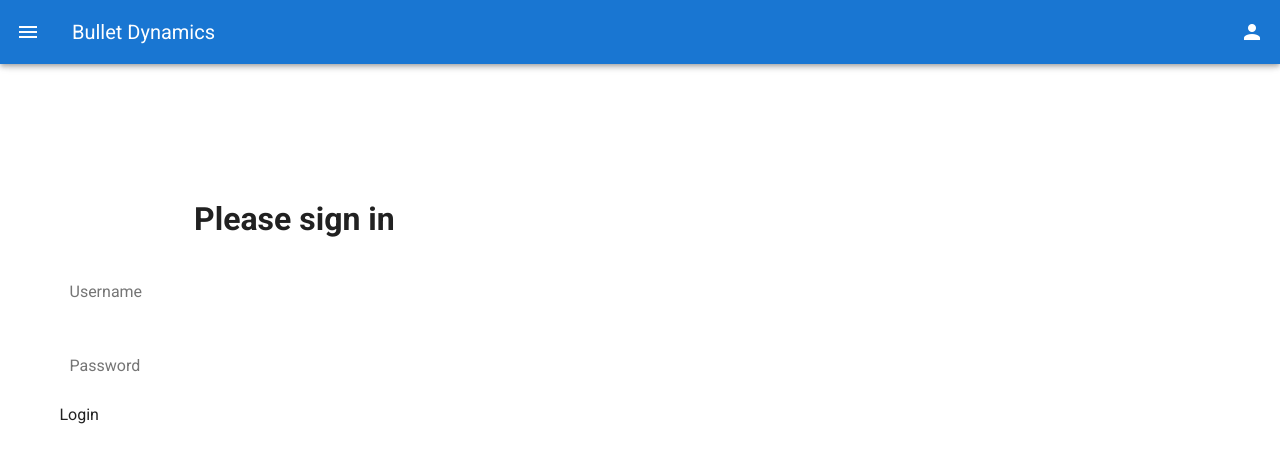
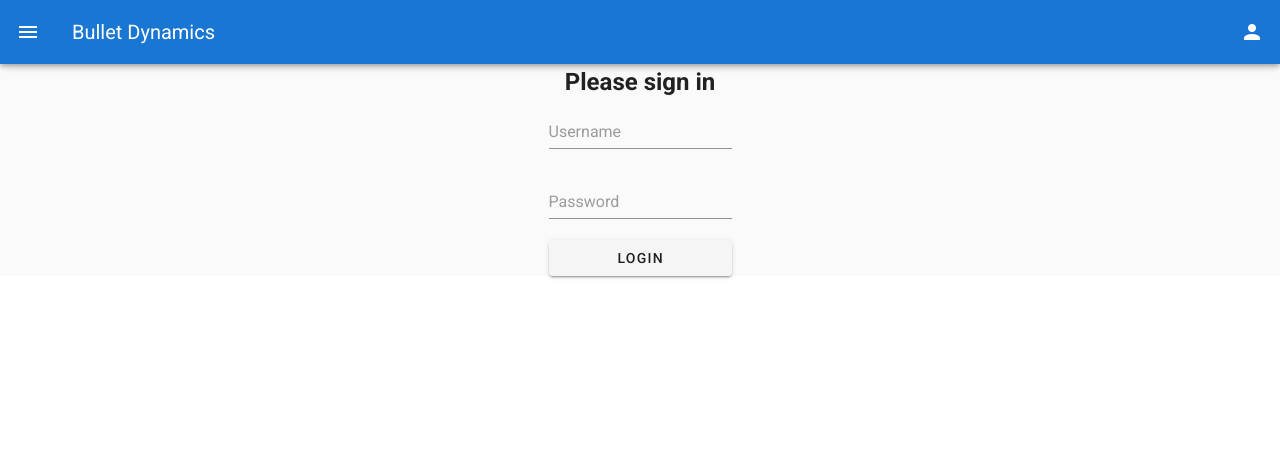
Before and after one commit to HE-Arc/bullet-dynamics, a Vue app in the folder frontend/: page /login in a window 1280 px wide. Shown: the top 462 px of the page. Built offline with nearby package versions, Linux system fonts and the light colour scheme.

Commit message:
Login page revamp

```diff
--- a/frontend/src/views/Login.vue
+++ b/frontend/src/views/Login.vue
@@ -1,62 +1,84 @@
 <template>
-  <div>
-  <div class="container text-dark">
-    <div class="row justify-content-md-center">
-      <div class="col-md-5 p-3 login justify-content-md-center">
-        <h1 class="h3 mb-3 font-weight-normal text-center">Please sign in</h1>
-
-        <p v-if="incorrectAuth">Incorrect username or password entered - please try again</p>
-        <form v-on:submit.prevent="login">
+  <v-container class="grey lighten-5" fluid>
+    <v-row justify="center">
+      <h2 class="text-center">Please sign in</h2>
+    </v-row>
+    <v-row justify="center">
+      <v-alert
+        v-if="incorrectAuth"
+        type="info"
+        border="right"
+        colored-border
+        elevation="2"
+        ><b>Login:</b> incorrect username or password - please try again</v-alert
+      >
+    </v-row>
+    <v-row justify="center space-around">
+      <v-form v-on:submit.prevent="login">
         <div class="form-group">
-            <input type="text" name="username" id="user" v-model="username" class="form-control" placeholder="Username">
+          <v-text-field
+            type="text"
+            name="username"
+            id="user"
+            v-model="username"
+            class="form-control"
+            placeholder="Username"
+          />
         </div>
         <div class="form-group">
-            <input type="password" name="password" id="pass" v-model="password" class="form-control" placeholder="Password">
+          <v-text-field
+            type="password"
+            name="password"
+            id="pass"
+            v-model="password"
+            class="form-control"
+            placeholder="Password"
+          />
         </div>
-          <button type="submit" class="btn btn-lg btn-primary btn-block">Login</button>
-        </form>
-
-      </div>
-    </div>
-  </div>
-  </div>
+        <v-btn block type="submit" class="btn btn-lg btn-primary btn-block"
+          >Login</v-btn
+        >
+      </v-form>
+    </v-row>
+  </v-container>
 </template>
 
 <script>
 export default {
-    name: 'Login',
-    data () {
+  name: "Login",
+  data() {
     return {
-        username: '',
-        password: '',
-        incorrectAuth: false
-      }
+      username: "",
+      password: "",
+      incorrectAuth: false,
+    };
   },
   methods: {
-      login () {
-        this.$store.dispatch('userLogin', {
+    login() {
+      this.$store
+        .dispatch("userLogin", {
           username: this.username,
-          password: this.password
+          password: this.password,
         })
         .then(() => {
-          this.$router.push({ name: 'Simulator' })
+          this.$router.push({ name: "Simulator" });
         })
-        .catch(err => {
-          console.log(err)
-          this.incorrectAuth = true
-        })
-        }
-      }
-  }
+        .catch((err) => {
+          console.log(err);
+          this.incorrectAuth = true;
+        });
+    },
+  },
+};
 </script>
 
 <style>
 body {
-  background-color:#f4f4f4;
+  background-color: #f4f4f4;
 }
-  .login{
-    background-color:#fff;
-    margin-top:10%;
+.login {
+  background-color: #fff;
+  margin-top: 10%;
 }
 input {
   padding: 25px 10px;
```
Lines whose indentation alone changed are shown as unchanged.
